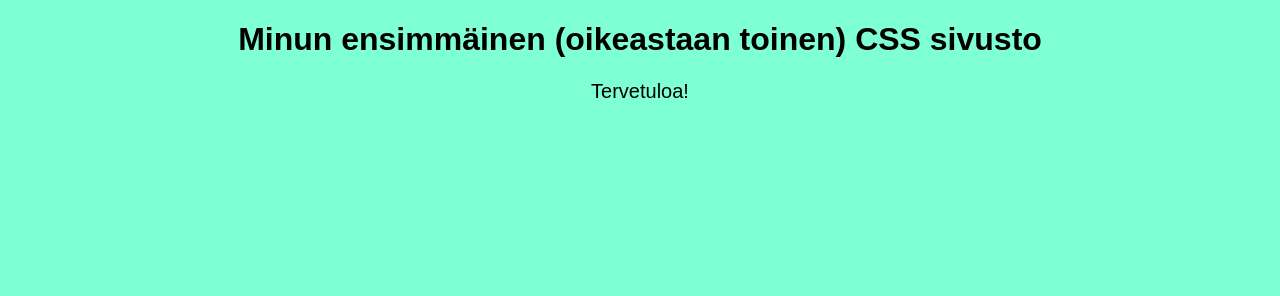
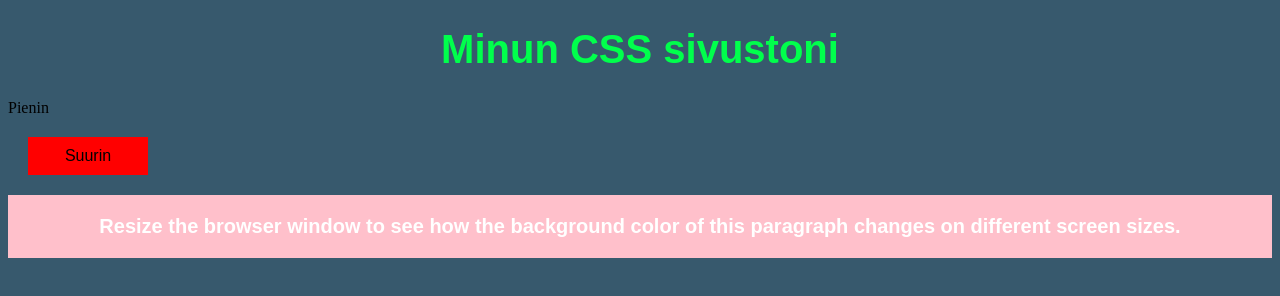
Before and after one commit to dm-salpaus/web-dm, a plain HTML site: page CSS Perusteet - Tehtävä 1/index.html in a window 1280 px wide. Drawn offline with Linux system fonts and the light colour scheme.

Commit message:
Tehty valmiiksi

```diff
--- a/CSS Perusteet - Tehtävä 1/index.html
+++ b/CSS Perusteet - Tehtävä 1/index.html
@@ -3,14 +3,24 @@
 <html>
 
 <head>
-<title>CSS Perusteet - Tehtävä 1</title>
-<link rel="stylesheet" href="style.css">
+    <title>CSS Perusteet - Tehtävä 1</title>
+    <link rel="stylesheet" href="style.css">
 </head>
+
+<meta name="viewport" content="width=device-width, initial-scale=1.0">
 
 <body>
 
-    <h1>Minun ensimmäinen (oikeastaan toinen) CSS sivusto</h1>
-    <p>Tervetuloa!</p>
+    <h1>Minun CSS sivustoni</h1>
+    <div id="div1">
+        Pienin
+    </div>
+
+    <div id="div2">
+        Suurin
+    </div>
+    <p class="example">Resize the browser window to see how the background color of this paragraph changes on different
+        screen sizes.</p>
 </body>
 
 </html>
--- a/CSS Perusteet - Tehtävä 1/style.css
+++ b/CSS Perusteet - Tehtävä 1/style.css
@@ -1,19 +1,91 @@
   body {
-            background-color: aquamarine;
+    background-color: rgb(55, 89, 109);
   }
 
   h1 {
     font-family: Arial, Helvetica, sans-serif;
-            color: black;
+    font-size: 40px;
+    color: rgb(0, 255, 76);
     text-align: center;
   }
 
   p {
     font-family: Arial, Helvetica, sans-serif;
     font-size: 20px;
+    font-weight: bold;
+    color: aqua;
     text-align: center;
   }
 
-#laatikko {
+  @media only screen and (max-width: 600px) {
+    #div1 {
+      background-color: rgb(0, 255, 255);
+      padding: 10px;
+      width: 100px;
+      height: auto;
+      margin: 20px;
+      text-align: center;
+      font-family: Arial, Helvetica, sans-serif;
+    }
+  }
+
+  @media only screen and (min-width: 1200px) {
+  #div2 {
+    background-color: red;
+    padding: 10px;
+    width: 100px;
+    height: auto;
+    margin: 20px;
+    text-align: center;
+    font-family: Arial, Helvetica, sans-serif;
+    }
+  }
+
+  .example {
+    padding: 20px;
+    color: white;
+  }
+
+  /* Extra small devices (phones, 600px and down) */
+  @media only screen and (max-width: 600px) {
+    .example {
+      background: red;
+    }
 
   }
+
+  /* Small devices (portrait tablets and large phones, 600px and up) */
+  @media only screen and (min-width: 600px) {
+    .example {
+      background: green;
+    }
+  }
+
+  /* Medium devices (landscape tablets, 768px and up) */
+  @media only screen and (min-width: 768px) {
+    .example {
+      background: blue;
+    }
+  }
+
+  /* Large devices (laptops/desktops, 992px and up) */
+  @media only screen and (min-width: 992px) {
+    .example {
+      background: orange;
+    }
+  }
+
+  /* Extra large devices (large laptops and desktops, 1200px and up) */
+  @media only screen and (min-width: 1200px) {
+    .example {
+      background: pink;
+    }
+  }
+
+  #div1:hover {
+    border-radius: 25px;
+  }
+
+  #div2:hover {
+    border-radius: 25px;
+  }
```
Lines whose indentation alone changed are shown as unchanged.
